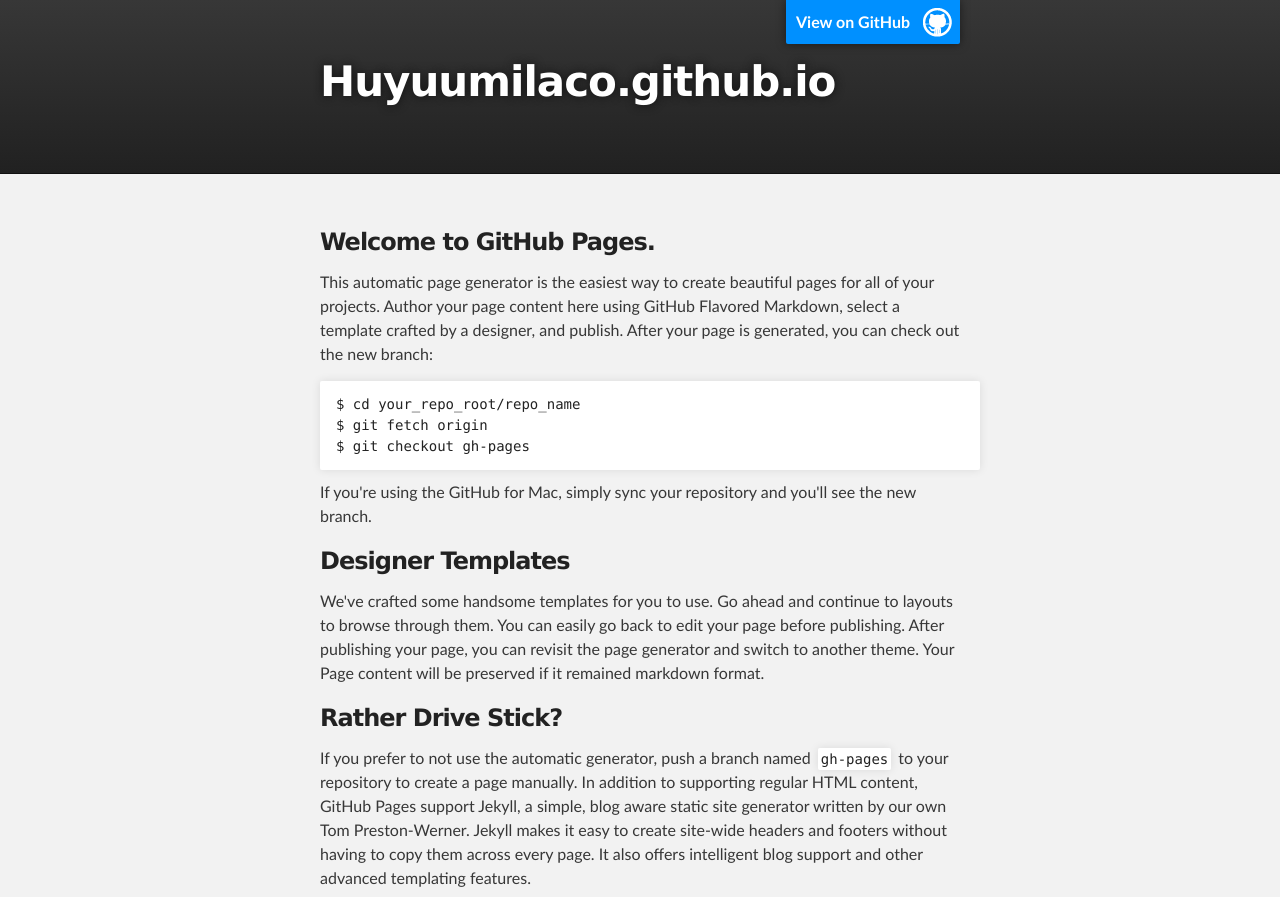
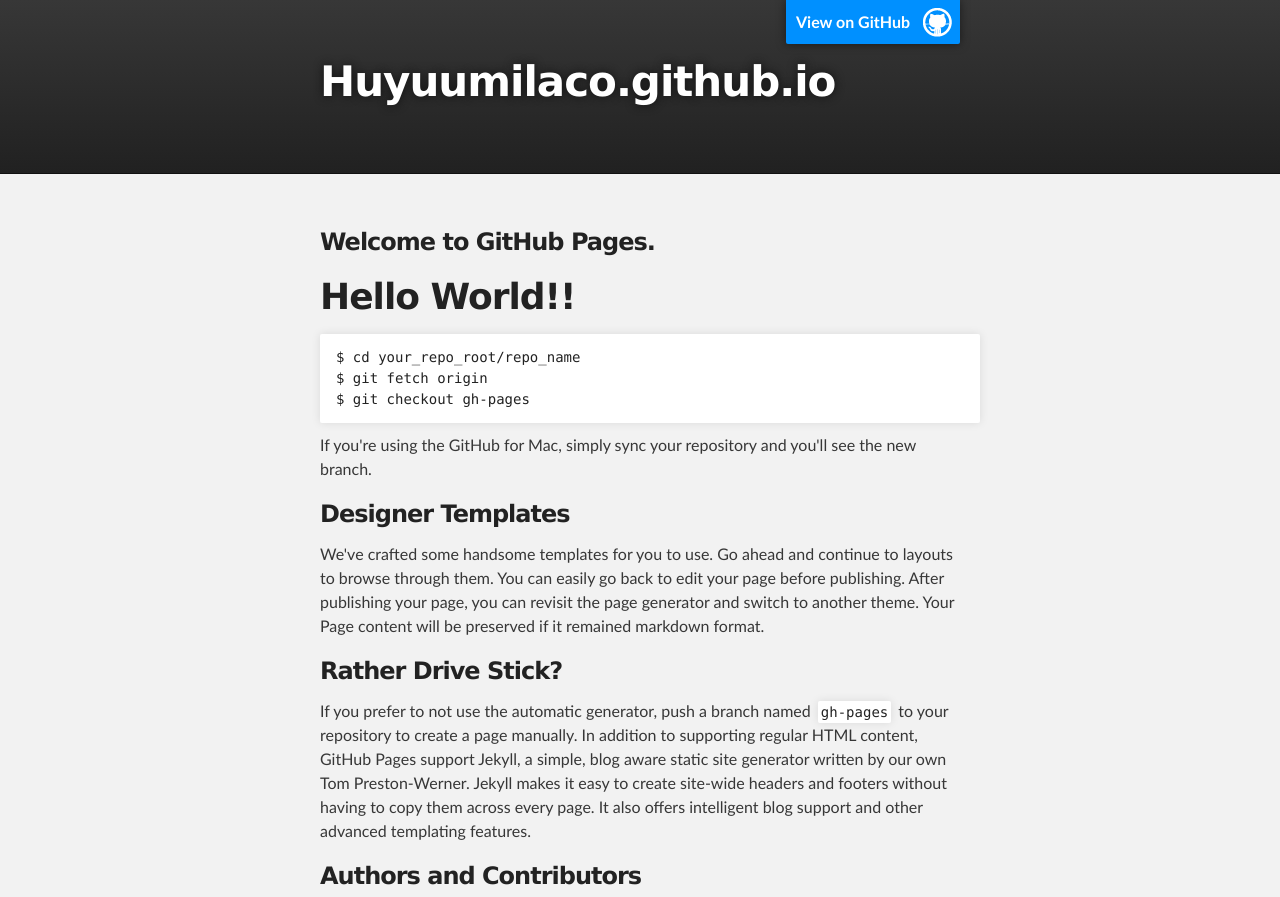
Before and after one commit to Huyuumi/Huyuumi.github.io, a plain HTML site: page index.html in a window 1280 px wide. Shown: the top 897 px of the page. Drawn offline with Linux system fonts and the light colour scheme.

Commit message:
first commit

```diff
--- a/index.html
+++ b/index.html
@@ -30,8 +30,7 @@
         <h3>
 <a name="welcome-to-github-pages" class="anchor" href="#welcome-to-github-pages"><span class="octicon octicon-link"></span></a>Welcome to GitHub Pages.</h3>
 
-<p>This automatic page generator is the easiest way to create beautiful pages for all of your projects. Author your page content here using GitHub Flavored Markdown, select a template crafted by a designer, and publish. After your page is generated, you can check out the new branch:</p>
-
+<h1 >Hello World!!</h1>
 <pre><code>$ cd your_repo_root/repo_name
 $ git fetch origin
 $ git checkout gh-pages
```
